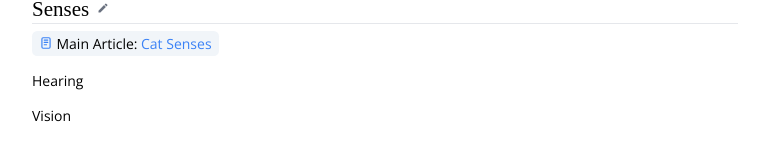
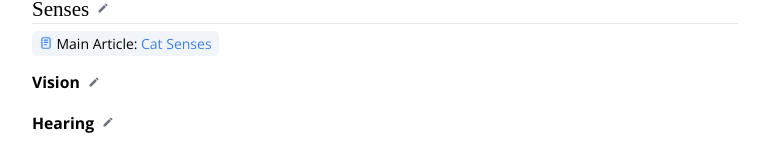
Before and after one commit to ace-lowder/wikipedia-redesign, a Next.js app: page / in a window 1280 px wide. Shown: the part 1170-1331 px from the top of the page, without its empty margins (255-1024 px from the left). Built offline with nearby package versions, Linux system fonts and the light colour scheme.

Commit message:
Add article subheading component

```diff
--- /dev/null
+++ b/app/components/ArticleSubheading.tsx
@@ -0,0 +1,18 @@
+import { MdEdit } from "react-icons/md";
+
+interface ArticleSubheadingProps {
+  children: React.ReactNode;
+}
+
+const ArticleSubheading = ({ children }: ArticleSubheadingProps) => {
+  return (
+    <div className="flex items-center gap-0.5">
+      <h3>{children}</h3>
+      <button className="icon-button-sm mb-0.5 text-gray-500">
+        <MdEdit size={12} />
+      </button>
+    </div>
+  );
+};
+
+export default ArticleSubheading;
--- a/app/components/article/Hearing.tsx
+++ b/app/components/article/Hearing.tsx
@@ -1,5 +1,11 @@
+import ArticleSubheading from "../ArticleSubheading";
+
 const Hearing = () => {
-  return <div className="w-full flex flex-col gap-4 md:block">Hearing</div>;
+  return (
+    <div className="w-full flex flex-col gap-4 md:block">
+      <ArticleSubheading>Hearing</ArticleSubheading>
+    </div>
+  );
 };
 
 export default Hearing;
--- a/app/components/article/Senses.tsx
+++ b/app/components/article/Senses.tsx
@@ -10,8 +10,8 @@ const Senses = () => {
         <ArticleHeading>Senses</ArticleHeading>
         <ArticleLink>Cat Senses</ArticleLink>
       </div>
+      <Vision />
       <Hearing />
-      <Vision />
     </div>
   );
 };
--- a/app/components/article/Vision.tsx
+++ b/app/components/article/Vision.tsx
@@ -1,5 +1,11 @@
+import ArticleSubheading from "../ArticleSubheading";
+
 const Vision = () => {
-  return <div className="w-full flex flex-col gap-4 md:block">Vision</div>;
+  return (
+    <div className="w-full flex flex-col gap-4 md:block">
+      <ArticleSubheading>Vision</ArticleSubheading>
+    </div>
+  );
 };
 
 export default Vision;
```
